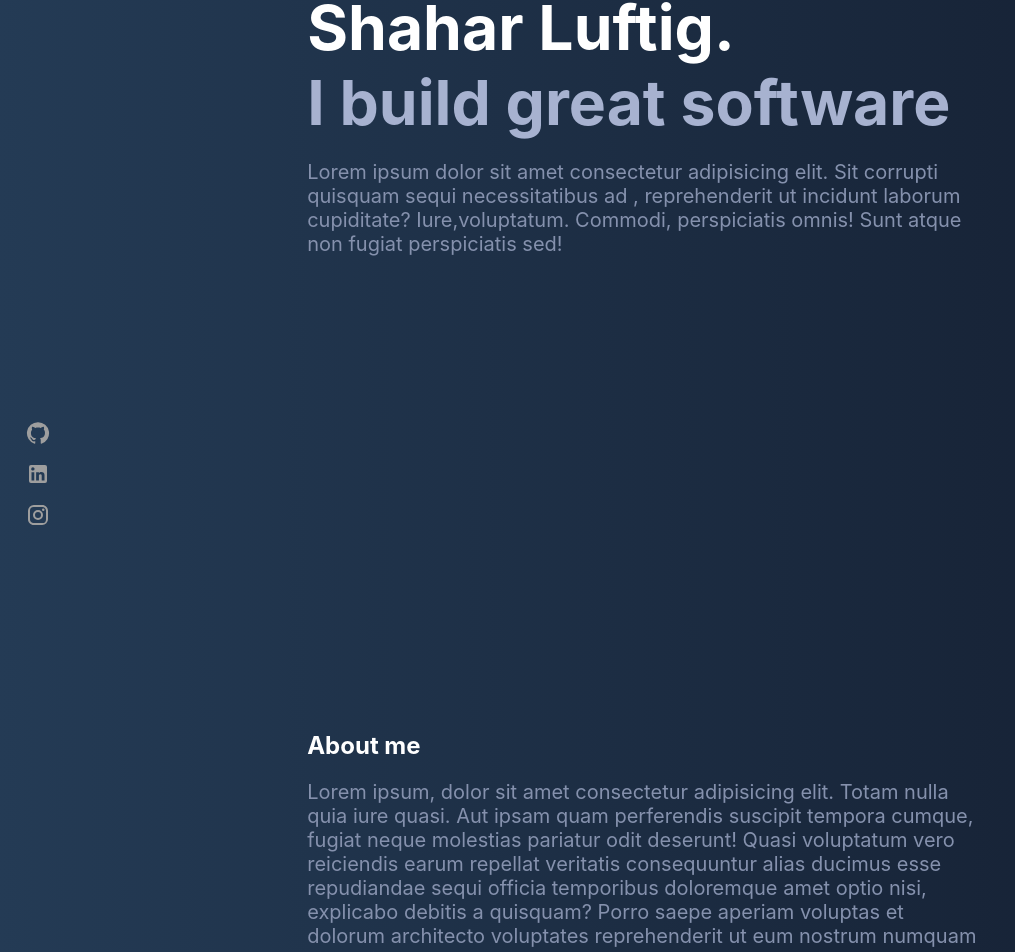
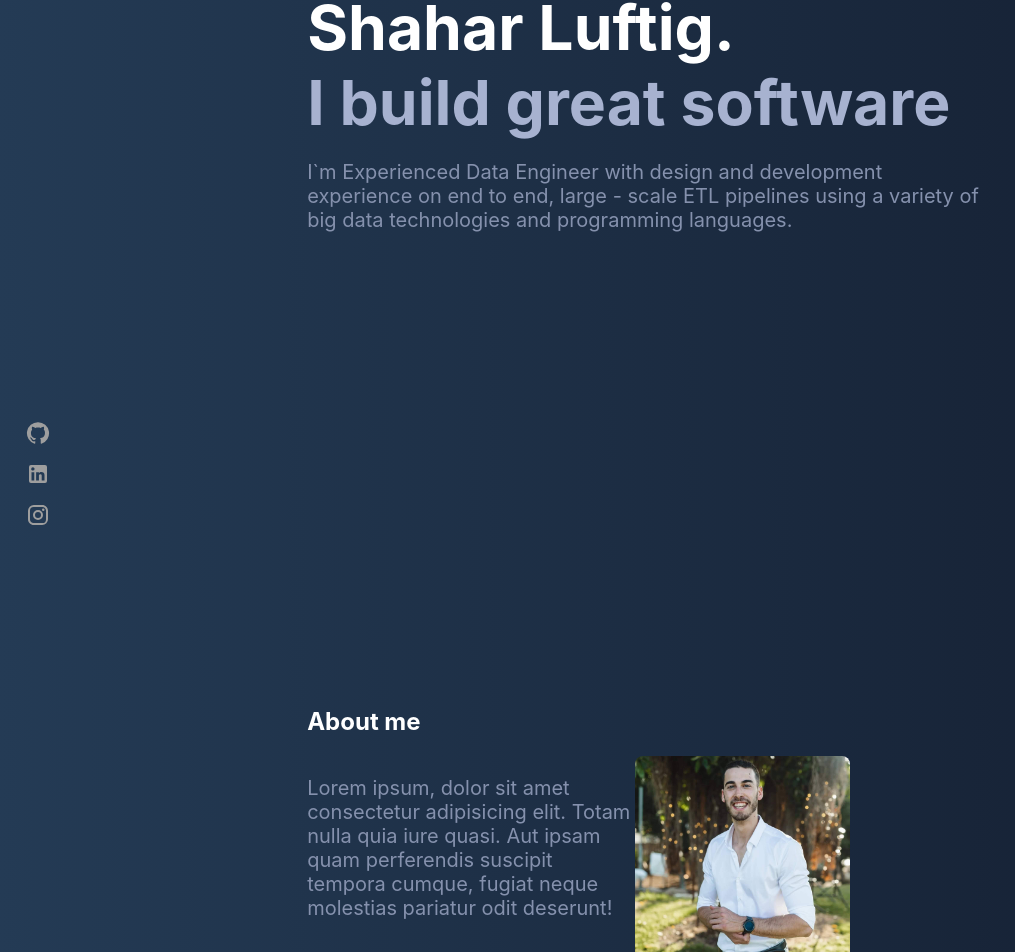
Before and after one commit to shaharluftig/luftig-portfolio, a Next.js app in the folder luftig-portfolio/: page / in a window 1280 px wide. Shown: the part 235-1187 px from the top of the page, without its empty margins (0-1015 px from the left). Built offline with nearby package versions, Linux system fonts and the light colour scheme.

Commit message:
Added image

```diff
--- a/luftig-portfolio/components/sections/About.tsx
+++ b/luftig-portfolio/components/sections/About.tsx
@@ -1,12 +1,16 @@
+import Image from "next/image";
 import styles from '../../styles/About.module.css';
 
 export default function About() {
   return (
     <div className={styles.container} id="About">
       <h2 >About me</h2>
-      <p className={styles.about}>
-        Lorem ipsum, dolor sit amet consectetur adipisicing elit. Totam nulla quia iure quasi. Aut ipsam quam perferendis suscipit tempora cumque, fugiat neque molestias pariatur odit deserunt! Quasi voluptatum vero reiciendis earum repellat veritatis consequuntur alias ducimus esse repudiandae sequi officia temporibus doloremque amet optio nisi, explicabo debitis a quisquam? Porro saepe aperiam voluptas et dolorum architecto voluptates reprehenderit ut eum nostrum numquam vitae dicta voluptate autem tempore, dolores excepturi modi optio eligendi nesciunt! Facere laboriosam ipsam earum blanditiis non, cum optio iste quasi explicabo ratione dolores deserunt mollitia impedit expedita alias asperiores sed, perferendis atque velit ullam, adipisci libero eligendi.
-      </p>
+      <div className={styles.aboutContainer}>
+        <p className={styles.aboutText}>
+          Lorem ipsum, dolor sit amet consectetur adipisicing elit. Totam nulla quia iure quasi. Aut ipsam quam perferendis suscipit tempora cumque, fugiat neque molestias pariatur odit deserunt!
+        </p>
+        <Image className={styles.image} src="/images/shahar.jpg" height={250} width={250} />
+      </div>
     </div>
 
   );
--- a/luftig-portfolio/components/sections/Introduction.tsx
+++ b/luftig-portfolio/components/sections/Introduction.tsx
@@ -9,9 +9,7 @@ export default function Introduction() {
             <h1 className={styles.fullName}>Shahar Luftig.</h1>
             <h1 className={styles.subIntro}>I build great software</h1>
             <p className={styles.subDescription}>
-                Lorem ipsum dolor sit amet consectetur adipisicing elit. Sit corrupti quisquam sequi necessitatibus ad
-                , reprehenderit ut incidunt laborum cupiditate? Iure,voluptatum. Commodi, perspiciatis omnis! Sunt atque
-                non fugiat perspiciatis sed!</p>
+                I`m Experienced Data Engineer with design and development experience on end to end, large - scale ETL pipelines using a variety of big data technologies and programming languages.</p>
         </div>
     )
 
--- a/luftig-portfolio/styles/About.module.css
+++ b/luftig-portfolio/styles/About.module.css
@@ -1,3 +1,17 @@
 .container {
     margin-top: 70%;
 }
+
+.aboutContainer {
+    display: flex;
+    width: 80%;
+
+}
+
+.aboutText {
+    width: 70%;
+}
+
+.image {
+    border-radius: 8px;
+}
--- a/luftig-portfolio/styles/globals.css
+++ b/luftig-portfolio/styles/globals.css
@@ -18,6 +18,10 @@ a {
 }
 
 h2 {
+  color: white;
+}
+
+h3 {
   color: white;
 }
 
```
Also changed, not shown: luftig-portfolio/public/images/shahar.jpg (added).
